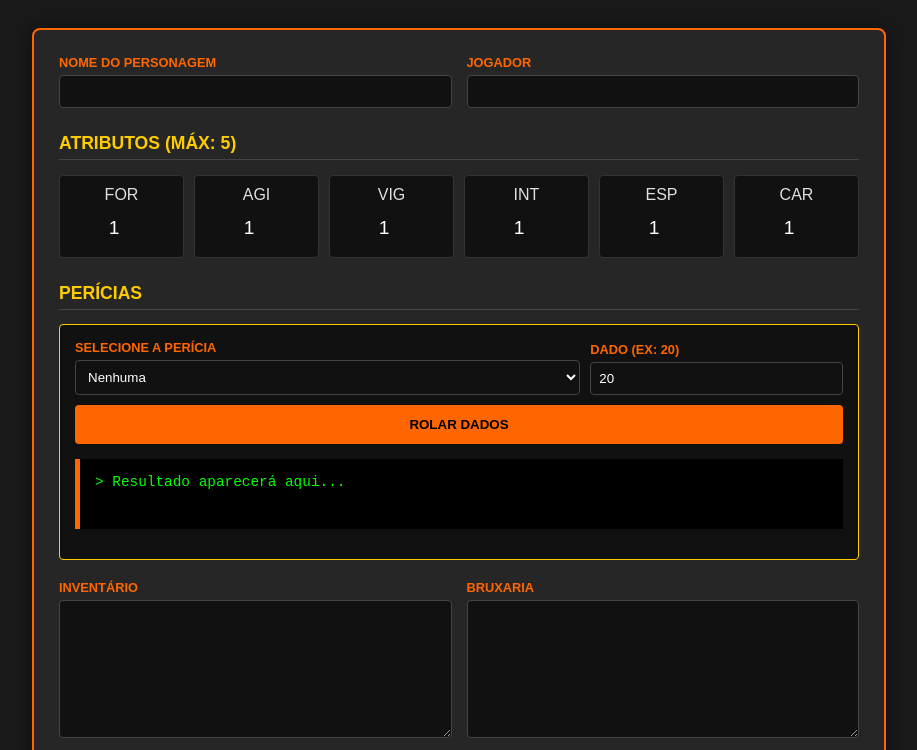
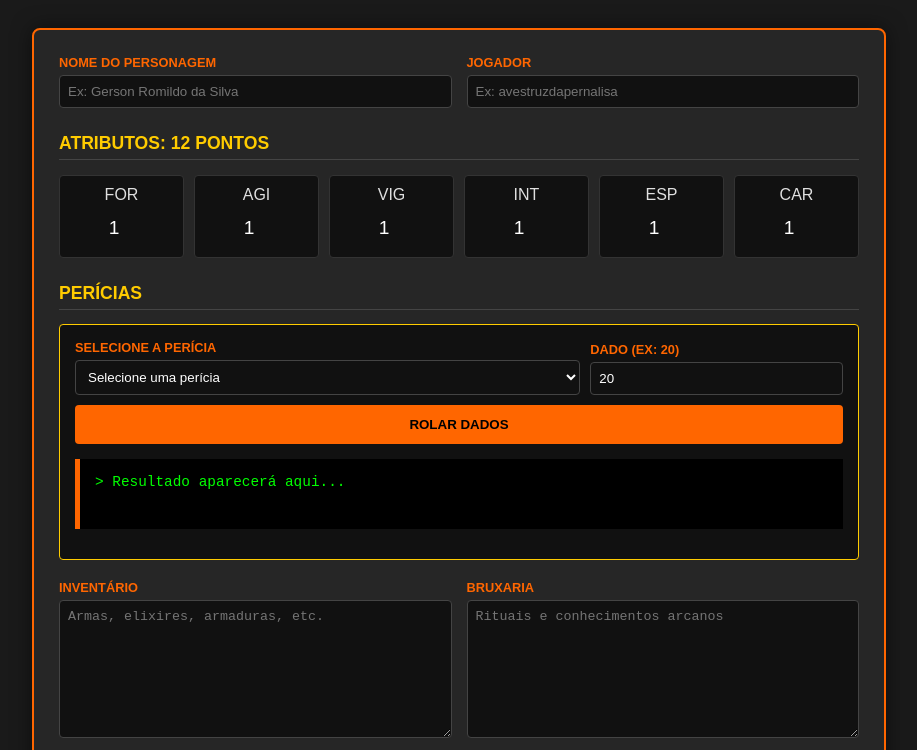
Before and after one commit to zerimproductions/taurodia-rpg, a plain HTML site: page index.html in a window 1280 px wide. Shown: the top 750 px of the page, without its empty margins (181-1098 px from the left). Drawn offline with Linux system fonts and the light colour scheme.

Commit message:
Add files via upload

```diff
--- a/index.html
+++ b/index.html
@@ -38,11 +38,11 @@
 
 <div class="container">
     <div class="grid-header">
-        <div class="field"><label>NOME DO PERSONAGEM</label><input type="text" id="char-name"></div>
-        <div class="field"><label>JOGADOR</label><input type="text" id="player-name"></div>
+        <div class="field"><label>NOME DO PERSONAGEM</label><input type="text" id="char-name" placeholder="Ex: Gerson Romildo da Silva"></div>
+        <div class="field"><label>JOGADOR</label><input type="text" id="player-name" placeholder="Ex: avestruzdapernalisa"></div>
     </div>
 
-    <h2>Atributos (Máx: 5)</h2>
+    <h2>Atributos: 12 pontos</h2>
     <div class="attributes">
         <div class="attr-box"><label>FOR</label><br><input type="number" id="v-for" value="1" min="1" max="5"></div>
         <div class="attr-box"><label>AGI</label><br><input type="number" id="v-agi" value="1" min="1" max="5"></div>
@@ -58,6 +58,7 @@
             <div class="field">
                 <label>SELECIONE A PERÍCIA</label>
                 <select id="skill-sel">
+                    <option value="" selected disabled>Selecione uma perícia</option>
                     <option value="" data-name="Teste Puro">Nenhuma</option>
                     <option value="agi" data-name="Furtividade">Furtividade (AGI)</option>
                     <option value="agi" data-name="Prestidigitação">Prestidigitação (AGI)</option>
@@ -97,8 +98,8 @@
     </div>
 
     <div class="text-areas">
-        <div class="field"><label>INVENTÁRIO</label><textarea id="inv-text"></textarea></div>
-        <div class="field"><label>BRUXARIA</label><textarea id="bru-text"></textarea></div>
+        <div class="field"><label>INVENTÁRIO</label><textarea id="inv-text" placeholder="Armas, elixires, armaduras, etc."></textarea></div>
+        <div class="field"><label>BRUXARIA</label><textarea id="bru-text" placeholder="Rituais e conhecimentos arcanos"></textarea></div>
     </div>
 
     <div class="field" style="margin-top: 15px;">
```
